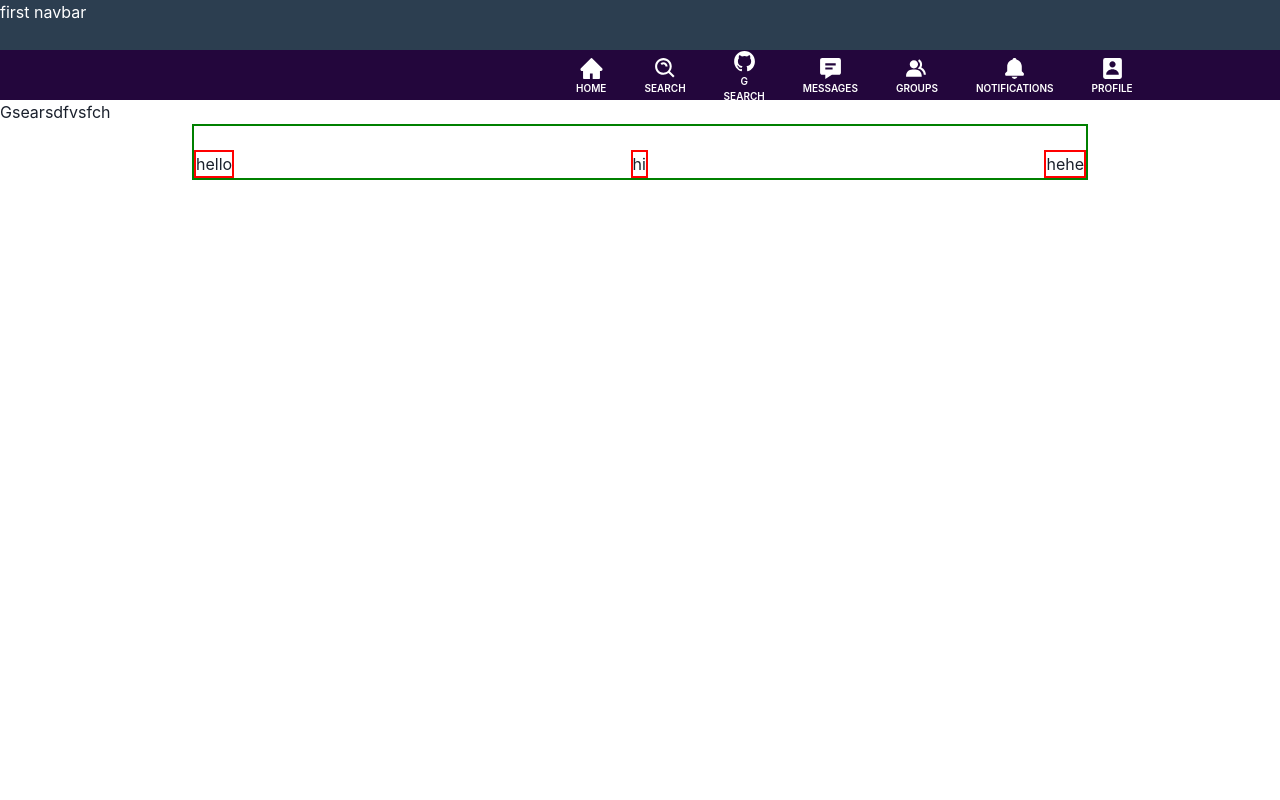
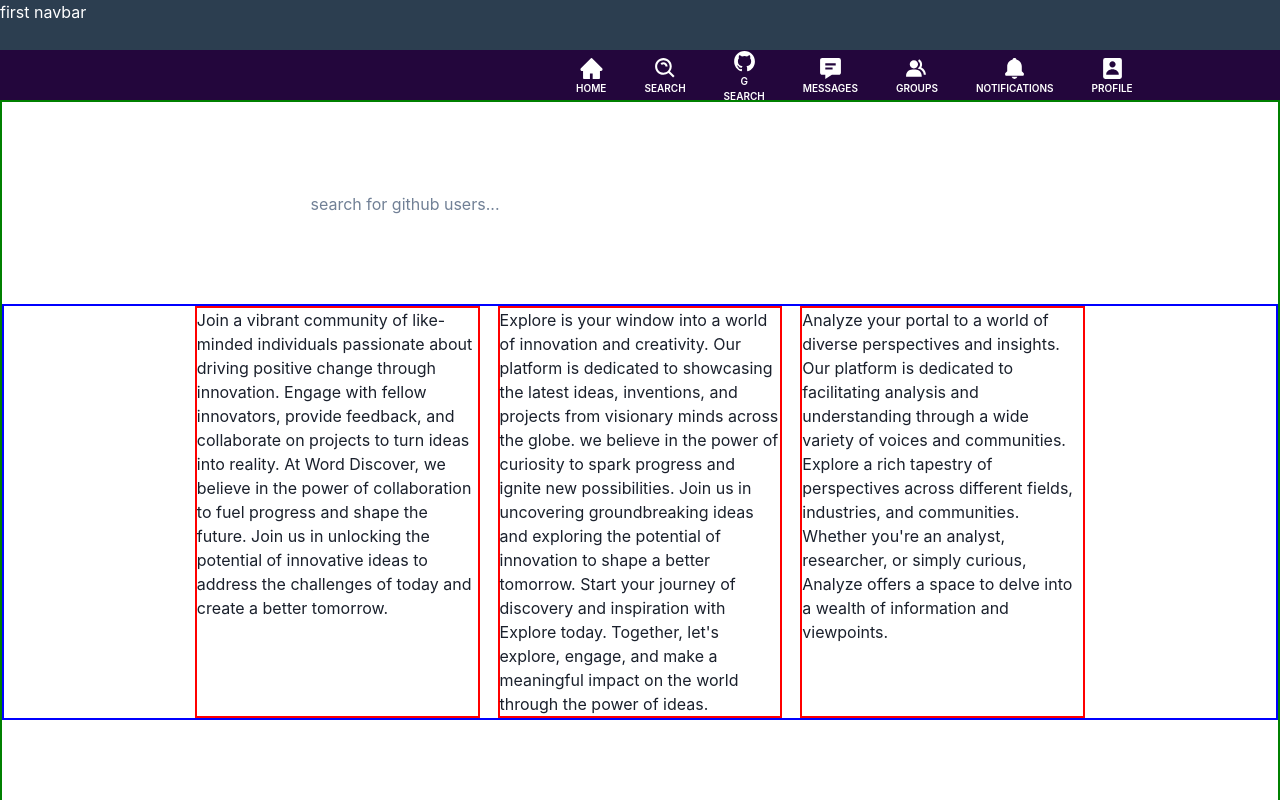
Before and after one commit to dilasathapa/sochub, a React (Vite) app in the folder FRONTEND/socials/: page /githubsearch/users in a window 1280 px wide. Shown: the top 800 px of the page. Built offline with nearby package versions, Linux system fonts and the light colour scheme.

Commit message:
added profilecards

```diff
--- a/FRONTEND/socials/src/Components/Auth/Register.jsx
+++ b/FRONTEND/socials/src/Components/Auth/Register.jsx
@@ -17,7 +17,7 @@ const Register = () => {
     function submitData(user_data){
         console.log(user_data)
         let payload = JSON.stringify(user_data)
-        fetch("http://localhost:8080/user/register",{
+        fetch("http://localhost:8081/user/register",{
             headers : {
                 "Content-Type" : "application/json"
             },
--- a/FRONTEND/socials/src/Components/Pages/GSearch.jsx
+++ b/FRONTEND/socials/src/Components/Pages/GSearch.jsx
@@ -1,14 +1,54 @@
-import React from "react";
+import React, { useState } from "react";
 import Navbar from "../../Routes/Navbar";
 import NosearchPage from "./NosearchPage";
+import styles from "../../Styles/GSearch.module.css"
+import SearchedUserProfile from "./SearchedUserProfile";
 
 
-const GSearch =()=>{
+const GSearch = () => {
+    const [inputValue, setInputValue] = useState("")
+    console.log(inputValue);
+
+    const handleInputChange = (e) => {
+        setInputValue(e.target.value);
+    }
     return (
         <>
             <Navbar />
-            <h1>Gsearsdfvsfch</h1>
-            <NosearchPage />
+            <div className={styles.search_parent_container}>
+                <div >
+
+                    <input type="text"
+                        placeholder="search for github users..."
+                        // className={styles`.${search_field}`}
+                        className={`${styles.search_field} ${inputValue ? styles.moved : ''}`}
+
+                        onChange={handleInputChange}
+                    />
+
+                </div>
+                <br />
+                <div className={styles.user_details}>
+
+                    {
+                        inputValue.length > 0 ? (
+                            // <h1>hello</h1>
+                            <div className={styles.users_field}>
+                                <SearchedUserProfile />
+                                <SearchedUserProfile />
+                                <SearchedUserProfile />
+
+                                {/* <p>Lorem ipsum dolor sit amet consectetur adipisicing elit. Possimus atque nisi assumenda libero excepturi est, temporibus minima eaque magnam, a ab laborum labore voluptatibus maiores esse dolorem, fugit rerum impedit.</p> */}
+
+                            </div>
+                        ) : (
+
+                            <NosearchPage />
+                        )
+                    }
+                </div>
+            </div>
+
         </>
     )
 }
--- a/FRONTEND/socials/src/Components/Pages/NosearchPage.jsx
+++ b/FRONTEND/socials/src/Components/Pages/NosearchPage.jsx
@@ -5,14 +5,20 @@ const NosearchPage = () => {
     return (
         <>
             <div className={styles.parent_container}>
+                <div className={styles.advertise_container}>
+                    <div><p>Join a vibrant community of like-minded individuals passionate about driving positive change through innovation. Engage with fellow innovators, provide feedback, and collaborate on projects to turn ideas into reality.
 
-                <div>
-                    <input type="text" />
-                </div>
-                <div className={styles.advertise_container}>
-                    <div>hello</div>
-                    <div>hi</div>
-                    <div>hehe</div>
+                        At Word Discover, we believe in the power of collaboration to fuel progress and shape the future. Join us in unlocking the potential of innovative ideas to address the challenges of today and create a better tomorrow.</p></div>
+                    <div><p>Explore is your window into a world of innovation and creativity. Our platform is dedicated to showcasing the latest ideas, inventions, and projects from visionary minds across the globe.
+                        we believe in the power of curiosity to spark progress and ignite new possibilities. Join us in uncovering groundbreaking ideas and exploring the potential of innovation to shape a better tomorrow.
+
+                        Start your journey of discovery and inspiration with Explore today. Together, let's explore, engage, and make a meaningful impact on the world through the power of ideas.
+                    </p></div>
+                    <div><p>
+                        Analyze your portal to a world of diverse perspectives and insights. Our platform is dedicated to facilitating analysis and understanding through a wide variety of voices and communities.
+
+                        Explore a rich tapestry of perspectives across different fields, industries, and communities. Whether you're an analyst, researcher, or simply curious, Analyze offers a space to delve into a wealth of information and viewpoints.
+                    </p></div>
                 </div>
             </div>
         </>
--- /dev/null
+++ b/FRONTEND/socials/src/Components/Pages/SearchedUserProfile.jsx
@@ -0,0 +1,35 @@
+import React from "react";
+import { BsGithub } from "react-icons/bs";
+
+import styles from "../../Styles/SearchedUserProfile.module.css"
+
+const SearchedUserProfile = () => {
+    return (
+        <>
+            {/* <div className={styles.rough}> */}
+
+            <div className={styles.parent_container}>
+                <div className={styles.image_container}>
+                    <img src="https://preview.redd.it/how-strong-is-jiraiya-v0-0hdtt6zrqycb1.jpg?width=450&format=pjpg&auto=webp&s=2a4969be966363c03b43dd59788f110d3929f6ca" alt="sdfv" />
+                </div>
+                <div className={styles.user_details}>
+                    <h3>jiraiya sama</h3>
+                    <h4>erro sennin</h4>
+                    <p>Lorem ipsum dolor sit amet consectetur adipisicing elit. Mollitia voluptatem et nihil veritatis pariatur molestias quidem magnam, cum nobis, ipsam eligendi ex alias nemo cupiditate. Saepe consectetur temporibus alias vero!</p>
+                </div>
+                <div className={styles.links}>
+                    <div>
+                        <p><BsGithub /></p>
+                    </div>
+                    <div>
+                        <p><BsGithub /></p>
+                        <p><BsGithub /></p>
+                    </div>
+                </div>
+            </div>
+            {/* </div> */}
+        </>
+    )
+}
+
+export default SearchedUserProfile;
--- /dev/null
+++ b/FRONTEND/socials/src/Styles/GSearch.module.css
@@ -0,0 +1,42 @@
+.search_field {
+    height: 50px;
+    width: 55%;
+    margin: 6% 20% 4% 23%;
+    padding: 5px 5px 5px 15px;
+    border-radius: 20px;
+    /* border: 2px solid yellow; */
+}
+
+.moved {
+    background-color: red;
+    position: fixed;
+    top: 30px;
+    left: -7%;
+    height: 2px;
+    width: 20%;
+    height: 40px;
+    z-index: 99;
+}
+
+.search_parent_container {
+    position: relative;
+    height: 200vh;
+    /* display: flex;
+    justify-content: center;
+    align-items: center; */
+    border: 2px solid green;
+
+}
+
+.user_details{
+    border: 2px solid blue;
+}
+
+.users_field{
+    border: 2px solid yellow;
+    margin-top: 80px;
+    margin: 0 15%;
+    display: flex;
+    justify-content: space-between;
+    gap: 2%;
+}
--- a/FRONTEND/socials/src/Styles/Navbar.module.css
+++ b/FRONTEND/socials/src/Styles/Navbar.module.css
@@ -23,7 +23,7 @@
     text-align: center;
     gap: 38px;
     position: sticky;
-    top: 1px;
+    top: 0.001px;
     z-index: 99;
 
 }
--- a/FRONTEND/socials/src/Styles/NosearchPage.module.css
+++ b/FRONTEND/socials/src/Styles/NosearchPage.module.css
@@ -1,5 +1,5 @@
 .parent_container{
-    border: 2px solid green;
+    /* border: 2px solid green; */
     margin: 0 15%;
 }
 
@@ -10,5 +10,7 @@
 
 .advertise_container>div{
     border: 2px solid red;
+    width: 32%;
+
 
 }
--- /dev/null
+++ b/FRONTEND/socials/src/Styles/SearchedUserProfile.module.css
@@ -0,0 +1,44 @@
+.parent_container{
+    /* border: 1px solid #2c3e50; */
+
+    position: relative;
+    border: 2px solid aqua;
+    margin-top: 10%;
+    height: 350px;
+    width: 33%;
+}
+
+.image_container {
+    /* border: 2px solid red; */
+    height: 250px;
+    position: absolute;
+    bottom: 140px;
+    margin: 0% 8%;
+    width: 85%;
+    border-radius: 8px 8px 0 0;
+}
+
+.image_container>img {
+    width: 100%;
+    height: 100%;
+    object-fit: cover;
+    border-radius: 8px 8px 0 0;
+}
+
+.user_details{
+    border: 2px solid blue;
+    margin: 60% 8% 0 8%;
+    text-align: center;
+}
+
+.user_details>p{
+    white-space: nowrap;
+    height: 40px;
+    overflow: hidden;
+    text-overflow: ellipsis;
+    /* border: 1px solid #000000; */
+}
+
+.links{
+    display: flex;
+}
```
Also changed, not shown: FRONTEND/socials/src/Components/Pages/NosearchDetails.jsx (added, +11 -0 lines), 1 other file (tests, documents, lock files or other folders).
